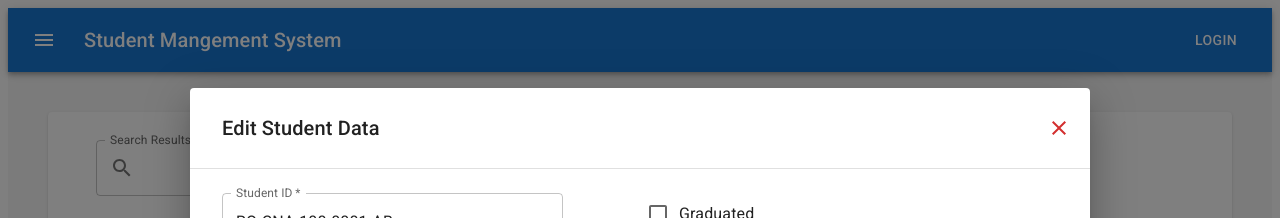
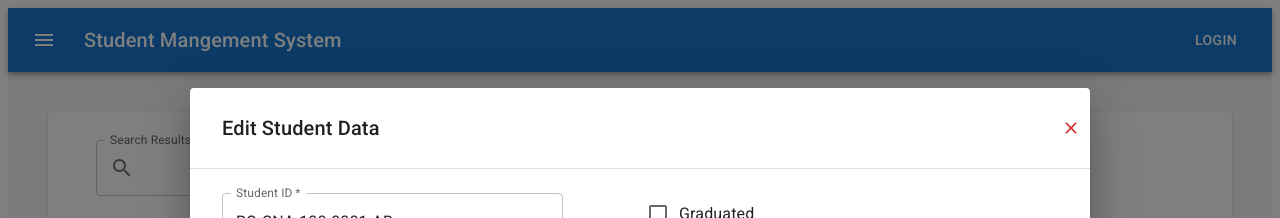
Before and after one commit to 0x5929/ST-SMS-FRONTEND-web-sms, a React (Create React App) app: page / in a window 1280 px wide. Both pictures are taken after a click on the button 1086 px from the left and 316 px from the top of the page. Shown: the top 218 px of the page. Built offline with nearby package versions, Linux system fonts and the light colour scheme.

Commit message:
cleaned up some components to have them render children and added ...otheres prop for components who didnt have them

```diff
--- a/src/components/Button.js
+++ b/src/components/Button.js
@@ -36,7 +36,7 @@ export function Button(props) {
 
 export function IconButton(props) {
 
-    const { Icon, size, color, iconColor, variant, onClick, ...others } = props;
+    const { children, size, color, variant, ...others } = props;
 
     var variantDefault = "text"
     var sizeDefault = "small"
@@ -46,14 +46,10 @@ export function IconButton(props) {
             variant={variant || variantDefault}
             size={size || sizeDefault}
             color={color || colorDefault}
-            onClick={onClick}
 
             {...others}
         >
-            <Icon
-                color={iconColor || 'primary'}
-                {...others.iconprops}
-            />
+            { children }
 
         </NonCapButton>
     )
--- a/src/components/Form.js
+++ b/src/components/Form.js
@@ -19,7 +19,7 @@ export default function Form (props) {
         <InputForm autoComplete="off"
             {...others}
         >
-            {props.children}
+            {children}
         </InputForm>
     )
 
--- a/src/components/Modal.js
+++ b/src/components/Modal.js
@@ -18,7 +18,7 @@ const DialogWrapper = styled(Dialog)(( {theme} ) => ({
 
 
 const DialogTitleWrapper = styled(DialogTitle)(( {theme} ) => ({
-    paddingRight: '10px'
+    paddingRight: '0px'
 
   }));
 
@@ -52,11 +52,14 @@ export default function Modal(props) {
                     <CloseButton
                         variant="text"
                         size="small"
-                        Icon={CloseOutlinedIcon}
                         color="secondary"
-                        iconColor="error"
                         onClick={()=>(closeModal())}
-                    />
+                    >
+                        <CloseOutlinedIcon
+                            fontSize="small"
+                            color="error"
+                        />
+                    </CloseButton>
                 </div>
             </DialogTitleWrapper>
             <DialogContent dividers>
--- a/src/components/Paper.js
+++ b/src/components/Paper.js
@@ -10,10 +10,12 @@ const FormPaper = styled(MuiPaper)(( {theme} ) => ({
 
 
 export default function Paper(props) {
-
+    const { children, ...others } = props
     return (
-        <FormPaper>
-            {props.children}
+        <FormPaper
+            { ...others }
+        >
+            { children }
         </FormPaper>
     );
 }
--- a/src/components/TableBody.js
+++ b/src/components/TableBody.js
@@ -35,20 +35,25 @@ export default function TblBody(props) {
                     <ActionButton
                         variant="text"
                         onClick={() =>{openInModal(record)}}
-                        Icon={EditOutlinedIcon}
                         size="small"
                         color="primary"
-                        iconprops={{fontSize: 'small'}}
-                    />
+                    >
+                        <EditOutlinedIcon
+                            fontSize="small"
+                            color="primary"
+                        />
+                    </ActionButton>
                     <ActionButton
                         variant="text"
                         onClick={() =>{handleDelete(record)}}
-                        Icon={CloseOutlinedIcon}
                         size="small"
                         color="secondary"
-                        iconColor="secondary"
-                        iconprops={{fontSize: 'small'}}
-                    />
+                    >
+                        <CloseOutlinedIcon
+                            fontSize="small"
+                            color="secondary"
+                        />
+                    </ActionButton>
                 </TableCell>
             </TableRow>
 
--- a/src/components/TableContainer.js
+++ b/src/components/TableContainer.js
@@ -22,10 +22,16 @@ const TableContainer = styled(Table)(( {theme } ) => ({
     }
 
 }));
+
 export default function TblContainer(props) {
-  return (
-    <TableContainer>
-        {props.children}
+
+    const { children, ...others } = props
+
+    return (
+    <TableContainer
+        { ...others }
+    >
+        { children }
     </TableContainer>
-  )
+    )
 }
```
